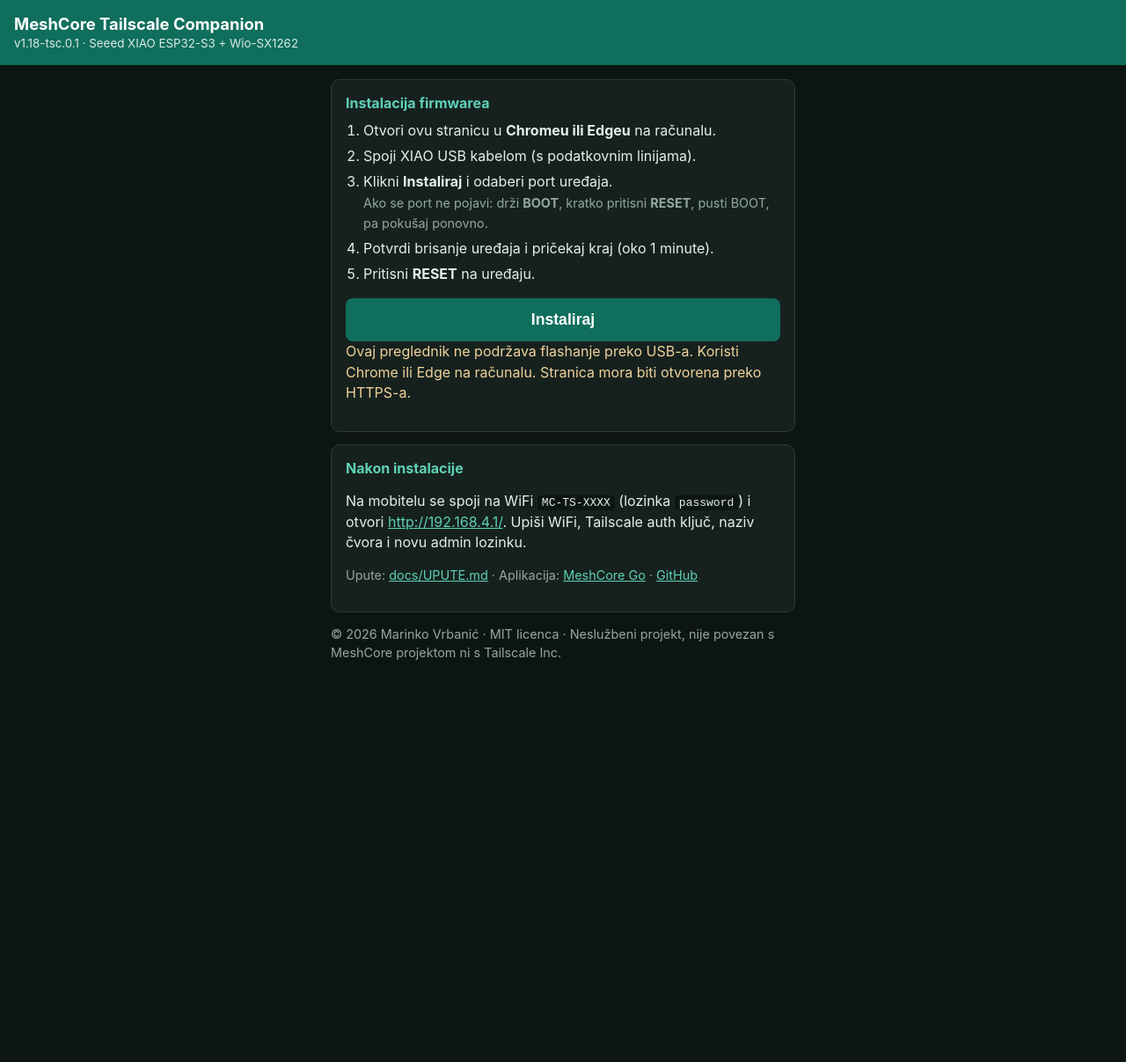
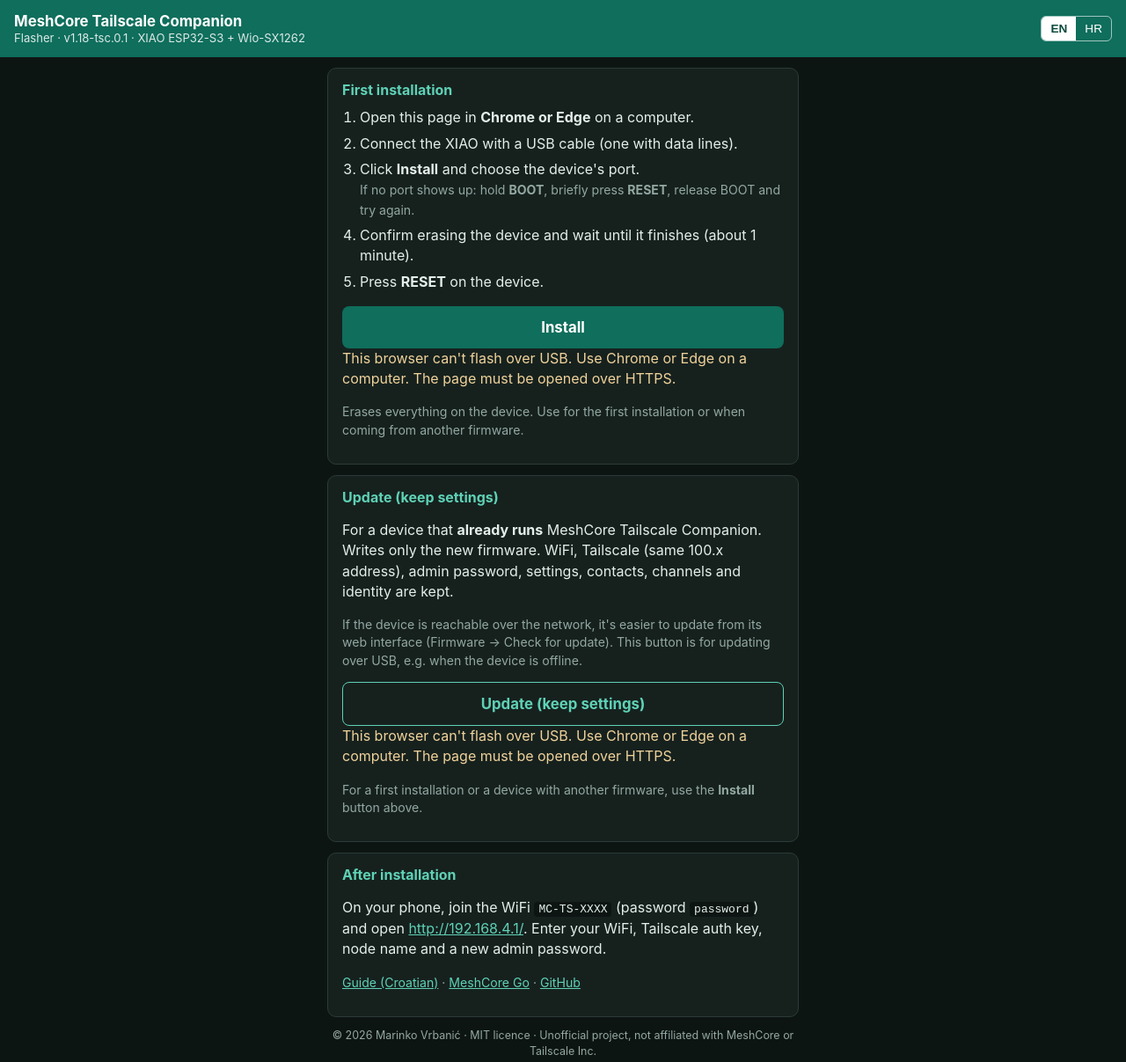
Before and after one commit to petelash/meshcore-tailscale-companion, a plain HTML site: page index.html in a window 1280 px wide. Shown: the whole page at 88% size. Before the commit the page ends 800 px from the top, so only its background shows below. Drawn offline with Linux system fonts and the light colour scheme.

Commit message:
Flasher: HR/EN switch, 'Update (keep settings)' button; prominent flasher links in README and guide
Co-Authored-By: Claude Opus 5.5 <noreply@anthropic.com>

```diff
--- a/index.html
+++ b/index.html
@@ -1,50 +1,129 @@
 <!DOCTYPE html>
 <html lang="hr"><head><meta charset="utf-8">
-<meta name="viewport" content="width=device-width,initial-scale=1">
-<title>MeshCore Tailscale Companion – instalacija</title>
+<meta name="viewport" content="width=device-width,initial-scale=1,viewport-fit=cover">
+<meta name="color-scheme" content="dark">
+<title>MeshCore Tailscale Companion – Flasher</title>
 <script type="module" src="https://unpkg.com/esp-web-tools@10.4.0/dist/web/install-button.js?module"></script>
 <style>
 :root{color-scheme:dark;--g:#0f6e5c;--gd:#0a4a3d;--bg:#0d1513;--card:#16211e;--line:#2b3b37;--fg:#e4eeea;--muted:#93a8a2;--acc:#5fd1b6}
 *{box-sizing:border-box}
-body{margin:0;font-family:-apple-system,"Segoe UI",Roboto,Helvetica,Arial,sans-serif;background:var(--bg);color:var(--fg)}
-header{background:var(--g);color:#fff;padding:16px}
-header h1{margin:0;font-size:1.15em}header small{opacity:.85}
-main{max-width:560px;margin:0 auto;padding:16px}
-.card{background:var(--card);border:1px solid var(--line);border-radius:10px;padding:16px;margin-bottom:14px}
+html,body{background:var(--bg)}
+body{margin:0;font-family:-apple-system,BlinkMacSystemFont,"Segoe UI",Roboto,Helvetica,Arial,sans-serif;color:var(--fg);
+ padding-left:env(safe-area-inset-left);padding-right:env(safe-area-inset-right)}
+header{background:var(--g);color:#fff;padding:14px 16px;display:flex;align-items:center;justify-content:space-between;gap:10px}
+header h1{font-size:1.05em;margin:0;line-height:1.25}
+header small{display:block;font-weight:400;opacity:.85;font-size:.78em}
+.lang{display:flex;border:1px solid rgba(255,255,255,.6);border-radius:6px;overflow:hidden;flex:none}
+.lang button{background:transparent;color:#fff;border:0;padding:6px 10px;font-size:.85em;cursor:pointer}
+.lang button.on{background:#fff;color:var(--gd);font-weight:700}
+main{max-width:560px;margin:0 auto;padding:12px}
+.card{background:var(--card);border:1px solid var(--line);border-radius:10px;padding:14px 16px;margin-bottom:12px}
 h2{color:var(--acc);font-size:1em;margin:0 0 10px}
 ol{padding-left:20px;margin:0}li{margin:6px 0}
-p,li{line-height:1.45}.muted{color:var(--muted);font-size:.9em}
-a{color:var(--acc)}code{background:#0d1513;padding:1px 5px;border-radius:4px}
-esp-web-install-button button[slot=activate]{width:100%;padding:14px;background:var(--g);color:#fff;border:0;border-radius:8px;font-size:1.1em;font-weight:700;cursor:pointer}
+p,li{line-height:1.45}.muted{color:var(--muted);font-size:.88em}
+a{color:var(--acc)}code{background:var(--bg);padding:1px 5px;border-radius:4px}
+.btn{display:block;width:100%;padding:14px;border-radius:8px;font-size:1.05em;font-weight:700;cursor:pointer;font-family:inherit}
+.btn.main{background:var(--g);color:#fff;border:0}
+.btn.sec{background:transparent;color:var(--acc);border:1px solid var(--acc)}
 .warn{color:#f0d29a}
+p.credit{color:var(--muted);font-size:.78em;text-align:center;margin:4px 0 20px}
 </style></head><body>
-<header><h1>MeshCore Tailscale Companion</h1><small>v1.18-tsc.0.1 · Seeed XIAO ESP32-S3 + Wio-SX1262</small></header>
+<header><h1>MeshCore Tailscale Companion<small data-i="sub"></small></h1>
+<div class="lang"><button type="button" id="b-en" onclick="setLang('en')">EN</button><button type="button" id="b-hr" onclick="setLang('hr')">HR</button></div></header>
 <main>
+
 <div class="card">
-<h2>Instalacija firmwarea</h2>
+<h2 data-i="i_t"></h2>
 <ol>
-<li>Otvori ovu stranicu u <b>Chromeu ili Edgeu</b> na računalu.</li>
-<li>Spoji XIAO USB kabelom (s podatkovnim linijama).</li>
-<li>Klikni <b>Instaliraj</b> i odaberi port uređaja.<br>
-<span class="muted">Ako se port ne pojavi: drži <b>BOOT</b>, kratko pritisni <b>RESET</b>, pusti BOOT, pa pokušaj ponovno.</span></li>
-<li>Potvrdi brisanje uređaja i pričekaj kraj (oko 1 minute).</li>
-<li>Pritisni <b>RESET</b> na uređaju.</li>
+<li data-h="i_1"></li>
+<li data-h="i_2"></li>
+<li data-h="i_3"></li>
+<li data-h="i_4"></li>
+<li data-h="i_5"></li>
 </ol>
 <p style="margin-top:16px">
 <esp-web-install-button manifest="manifest.json">
-  <button slot="activate">Instaliraj</button>
-  <span slot="unsupported" class="warn">Ovaj preglednik ne podržava flashanje preko USB-a. Koristi Chrome ili Edge na računalu.</span>
-  <span slot="not-allowed" class="warn">Stranica mora biti otvorena preko HTTPS-a.</span>
+  <button slot="activate" class="btn main" data-i="i_btn"></button>
+  <span slot="unsupported" class="warn" data-i="unsup"></span>
+  <span slot="not-allowed" class="warn" data-i="https"></span>
 </esp-web-install-button>
 </p>
+<p class="muted" data-h="i_note"></p>
 </div>
+
 <div class="card">
-<h2>Nakon instalacije</h2>
-<p>Na mobitelu se spoji na WiFi <code>MC-TS-XXXX</code> (lozinka <code>password</code>) i otvori
-<a href="http://192.168.4.1/">http://192.168.4.1/</a>. Upiši WiFi, Tailscale auth ključ, naziv čvora i novu admin lozinku.</p>
-<p class="muted">Upute: <a href="https://github.com/petelash/meshcore-tailscale-companion/blob/main/docs/UPUTE.md">docs/UPUTE.md</a> ·
-Aplikacija: <a href="https://github.com/petelash/MeshCore-Go">MeshCore Go</a> ·
-<a href="https://github.com/petelash/meshcore-tailscale-companion">GitHub</a></p>
+<h2 data-i="u_t"></h2>
+<p data-h="u_1"></p>
+<p class="muted" data-h="u_2"></p>
+<p style="margin-top:14px">
+<esp-web-install-button manifest="manifest-update.json">
+  <button slot="activate" class="btn sec" data-i="u_btn"></button>
+  <span slot="unsupported" class="warn" data-i="unsup"></span>
+  <span slot="not-allowed" class="warn" data-i="https"></span>
+</esp-web-install-button>
+</p>
+<p class="muted" data-h="u_3"></p>
 </div>
-<p class="muted">© 2026 Marinko Vrbanić · MIT licenca · Neslužbeni projekt, nije povezan s MeshCore projektom ni s Tailscale Inc.</p>
-</main></body></html>
+
+<div class="card">
+<h2 data-i="a_t"></h2>
+<p data-h="a_1"></p>
+<p class="muted" data-h="links"></p>
+</div>
+<p class="credit" data-i="credit"></p>
+</main>
+<script>
+var REPO='https://github.com/petelash/meshcore-tailscale-companion';
+var T={hr:{sub:"Flasher · v1.18-tsc.0.1 · XIAO ESP32-S3 + Wio-SX1262",
+i_t:"Prva instalacija",
+i_1:"Otvori ovu stranicu u <b>Chromeu ili Edgeu</b> na računalu.",
+i_2:"Spoji XIAO USB kabelom (s podatkovnim linijama).",
+i_3:"Klikni <b>Instaliraj</b> i odaberi port uređaja.<br><span class=\"muted\">Ako se port ne pojavi: drži <b>BOOT</b>, kratko pritisni <b>RESET</b>, pusti BOOT, pa pokušaj ponovno.</span>",
+i_4:"Potvrdi brisanje uređaja i pričekaj kraj (oko 1 minute).",
+i_5:"Pritisni <b>RESET</b> na uređaju.",
+i_btn:"Instaliraj",
+i_note:"Briše sve na uređaju. Koristi za prvu instalaciju ili prelazak s drugog firmwarea.",
+u_t:"Nadogradnja (zadrži postavke)",
+u_1:"Za uređaj na kojem <b>već radi</b> MeshCore Tailscale Companion. Upisuje samo novi firmware. WiFi, Tailscale (ista 100.x adresa), admin lozinka, postavke, kontakti, kanali i identitet ostaju.",
+u_2:"Ako je uređaj dostupan preko mreže, nadogradnju je lakše pokrenuti u web sučelju (Firmware → Provjeri nadogradnju). Ovaj gumb je za nadogradnju preko USB-a, npr. kad uređaj nije na mreži.",
+u_btn:"Nadogradi (zadrži postavke)",
+u_3:"Za prvu instalaciju ili uređaj s drugim firmwareom koristi gumb <b>Instaliraj</b> iznad.",
+a_t:"Nakon instalacije",
+a_1:"Na mobitelu se spoji na WiFi <code>MC-TS-XXXX</code> (lozinka <code>password</code>) i otvori <a href=\"http://192.168.4.1/\">http://192.168.4.1/</a>. Upiši WiFi, Tailscale auth ključ, naziv čvora i novu admin lozinku.",
+links:"<a href=\""+REPO+"/blob/main/docs/UPUTE.md\">Upute</a> · <a href=\"https://github.com/petelash/MeshCore-Go\">MeshCore Go</a> · <a href=\""+REPO+"\">GitHub</a>",
+unsup:"Ovaj preglednik ne podržava flashanje preko USB-a. Koristi Chrome ili Edge na računalu.",
+https:"Stranica mora biti otvorena preko HTTPS-a.",
+credit:"© 2026 Marinko Vrbanić · MIT licenca · Neslužbeni projekt, nije povezan s MeshCore projektom ni s Tailscale Inc."},
+en:{sub:"Flasher · v1.18-tsc.0.1 · XIAO ESP32-S3 + Wio-SX1262",
+i_t:"First installation",
+i_1:"Open this page in <b>Chrome or Edge</b> on a computer.",
+i_2:"Connect the XIAO with a USB cable (one with data lines).",
+i_3:"Click <b>Install</b> and choose the device's port.<br><span class=\"muted\">If no port shows up: hold <b>BOOT</b>, briefly press <b>RESET</b>, release BOOT and try again.</span>",
+i_4:"Confirm erasing the device and wait until it finishes (about 1 minute).",
+i_5:"Press <b>RESET</b> on the device.",
+i_btn:"Install",
+i_note:"Erases everything on the device. Use for the first installation or when coming from another firmware.",
+u_t:"Update (keep settings)",
+u_1:"For a device that <b>already runs</b> MeshCore Tailscale Companion. Writes only the new firmware. WiFi, Tailscale (same 100.x address), admin password, settings, contacts, channels and identity are kept.",
+u_2:"If the device is reachable over the network, it's easier to update from its web interface (Firmware → Check for update). This button is for updating over USB, e.g. when the device is offline.",
+u_btn:"Update (keep settings)",
+u_3:"For a first installation or a device with another firmware, use the <b>Install</b> button above.",
+a_t:"After installation",
+a_1:"On your phone, join the WiFi <code>MC-TS-XXXX</code> (password <code>password</code>) and open <a href=\"http://192.168.4.1/\">http://192.168.4.1/</a>. Enter your WiFi, Tailscale auth key, node name and a new admin password.",
+links:"<a href=\""+REPO+"/blob/main/docs/UPUTE.md\">Guide (Croatian)</a> · <a href=\"https://github.com/petelash/MeshCore-Go\">MeshCore Go</a> · <a href=\""+REPO+"\">GitHub</a>",
+unsup:"This browser can't flash over USB. Use Chrome or Edge on a computer.",
+https:"The page must be opened over HTTPS.",
+credit:"© 2026 Marinko Vrbanić · MIT licence · Unofficial project, not affiliated with MeshCore or Tailscale Inc."}};
+function setLang(l){
+  document.documentElement.lang=l;
+  document.getElementById('b-en').className=l=='en'?'on':'';
+  document.getElementById('b-hr').className=l=='hr'?'on':'';
+  var e=document.querySelectorAll('[data-i]');for(var i=0;i<e.length;i++)e[i].textContent=T[l][e[i].getAttribute('data-i')];
+  e=document.querySelectorAll('[data-h]');for(i=0;i<e.length;i++)e[i].innerHTML=T[l][e[i].getAttribute('data-h')];
+  try{localStorage.setItem('mcl',l)}catch(x){}
+}
+var s=null;try{s=localStorage.getItem('mcl')}catch(x){}
+if(!s)s=((navigator.language||'en').toLowerCase().indexOf('hr')==0)?'hr':'en';
+setLang(s);
+</script>
+</body></html>
```
Also changed, not shown: manifest-update.json (added, +14 -0 lines), 4 other files.
